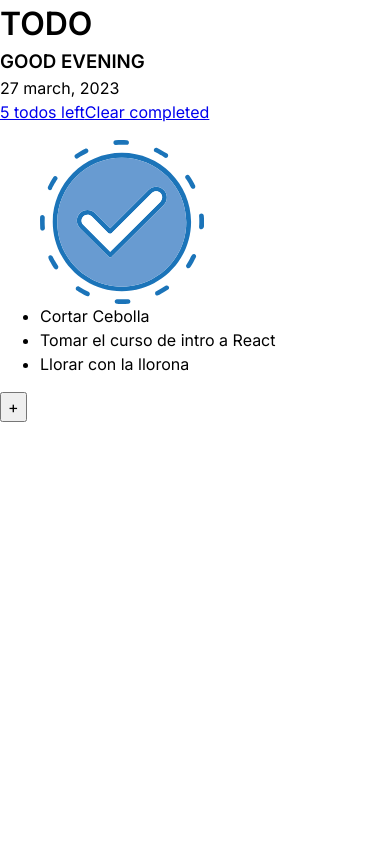
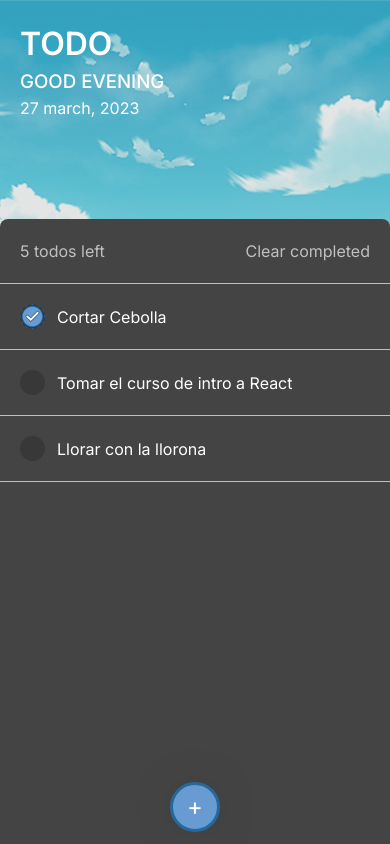
Before and after one commit to Brandon328/curso-intro-react, a React (Create React App) app: page / in a window 390 px wide. Built offline with nearby package versions, Linux system fonts and the light colour scheme.

Commit message:
diseño mobile terminado

```diff
--- /dev/null
+++ b/src/components/css/TodoHeader.css
@@ -0,0 +1,17 @@
+header{
+  min-height: 26%;
+  padding: var(--mobile-padding);
+}
+header h3{
+  font-weight: 500;
+}
+
+header span{
+  font-weight: 300;
+}
+
+@media (min-width: 1200px) {
+  header{
+    padding: 50px 100px;
+  }
+}
--- /dev/null
+++ b/src/components/css/TodoMain.css
@@ -0,0 +1,61 @@
+main{
+  position: relative;
+  background-color: var(--dark-bg);
+  height: 74%;
+  border-radius: 8px 8px 0 0;
+  max-width: 700px;
+  margin: 0 auto;
+}
+
+/* MAIN HEADER */
+.todo-main__header{
+  display: flex;
+  justify-content: space-between;
+  padding: var(--mobile-padding);
+  border-bottom: 1px solid var(--light-disabled-color);
+}
+.todo-main__header a{
+  text-decoration: none;
+  color: var(--light-disabled-color);
+}
+
+/* TO DO LIST */
+.todo-main__todo-list{
+  list-style: none;
+  margin: 0;
+  padding: 0;
+}
+.todo-main__todo-list li{
+  display: flex;
+  align-items: center;
+  padding: var(--mobile-padding);
+  border-bottom: .5px solid var(--light-disabled-color);
+}
+.todo-item__icon{
+  width: 25px;
+  height: 25px;
+  background-color: var(--dark-todo-item-color);
+  border-radius: 50%;
+  margin-right: 12px;
+  cursor: pointer;
+}
+.todo-item__icon--completed img{
+  width: 100%;
+}
+
+/* ADD TODO BUTTON */
+.addtodo-btn{
+  position: absolute;
+  bottom: 12px;
+  left: 50%;
+  transform: translateX(-50%);
+  height: 50px;
+  width: 50px;
+  font-size: 24px;
+  border-radius: 50%;
+  border: 3px solid var(--border-button-color);
+  background-color: var(--button-color);
+  color: white;
+  box-shadow: 0px 0px 50px -18px rgba(0,0,0,0.75);
+  cursor: pointer;
+}
--- a/src/components/js/TodoHeader.js
+++ b/src/components/js/TodoHeader.js
@@ -1,4 +1,5 @@
 import React from 'react';
+import '../css/TodoHeader.css';
 
 function TodoHeader() {
   return (
--- a/src/components/js/TodoMain/AddTodoBtn.js
+++ b/src/components/js/TodoMain/AddTodoBtn.js
@@ -2,7 +2,7 @@ import React from 'react';
 
 function AddTodoBtn() {
   return (
-    <button type='button'>+</button>
+    <button type='button' className='addtodo-btn'>+</button>
   )
 }
 
--- a/src/components/js/TodoMain/TodoList/TodoItem.js
+++ b/src/components/js/TodoMain/TodoList/TodoItem.js
@@ -6,8 +6,8 @@ function TodoItem(props) {
     <li>
       {
         props.completed
-          ? <div><img src={completedIcon} alt="completed icon" /></div>
-          : <div></div>
+          ? <div className='todo-item__icon todo-item__icon--completed'><img src={completedIcon} alt="completed icon" /></div>
+          : <div className='todo-item__icon todo-item__icon--todo'></div>
       }
       <span>{props.text}</span>
     </li>
--- a/src/components/js/TodoMain/TodoList/TodoList.js
+++ b/src/components/js/TodoMain/TodoList/TodoList.js
@@ -18,7 +18,7 @@ const todos = [
 
 function TodoList() {
   return (
-    <ul>
+    <ul className='todo-main__todo-list'>
       {
         todos.map((todo, index) =>
           <TodoItem key={index} text={todo.text} completed={todo.completed} />
--- a/src/components/js/TodoMain/TodoMain.js
+++ b/src/components/js/TodoMain/TodoMain.js
@@ -2,6 +2,7 @@ import React from 'react';
 import { TodoMainHeader } from './TodoMainHeader/TodoMainHeader';
 import { TodoList } from './TodoList/TodoList';
 import { AddTodoBtn } from './AddTodoBtn';
+import '../../css/TodoMain.css';
 
 function TodoMain() {
   return (
--- a/src/index.css
+++ b/src/index.css
@@ -1,8 +1,29 @@
+:root{
+  --light-text-color: white;
+  --mobile-padding: 20px;
+  --dark-bg: #444444;
+  --light-disabled-color: #C0C0C0;
+  --dark-todo-item-color: #383838;
+  --button-color: #689BD1;
+  --border-button-color: #25689C;
+}
+
 html{
   font-size: 16px;
+  color: var(--light-text-color);
 }
 
 body {
   margin: 0;
   font-family: 'Inter', sans-serif;
+  background-image: url('./img/morging-bg.png');
+  background-repeat: no-repeat;
+  background-size: cover;
+  background-position: center;
 }
+
+#root{
+  background-color: rgba(163, 163, 163, 28%);
+  width: 100vw;
+  height: 100vh;
+}
```
Also changed, not shown: src/img/morging-bg.png (added), 1 other file (tests, documents, lock files or other folders).
